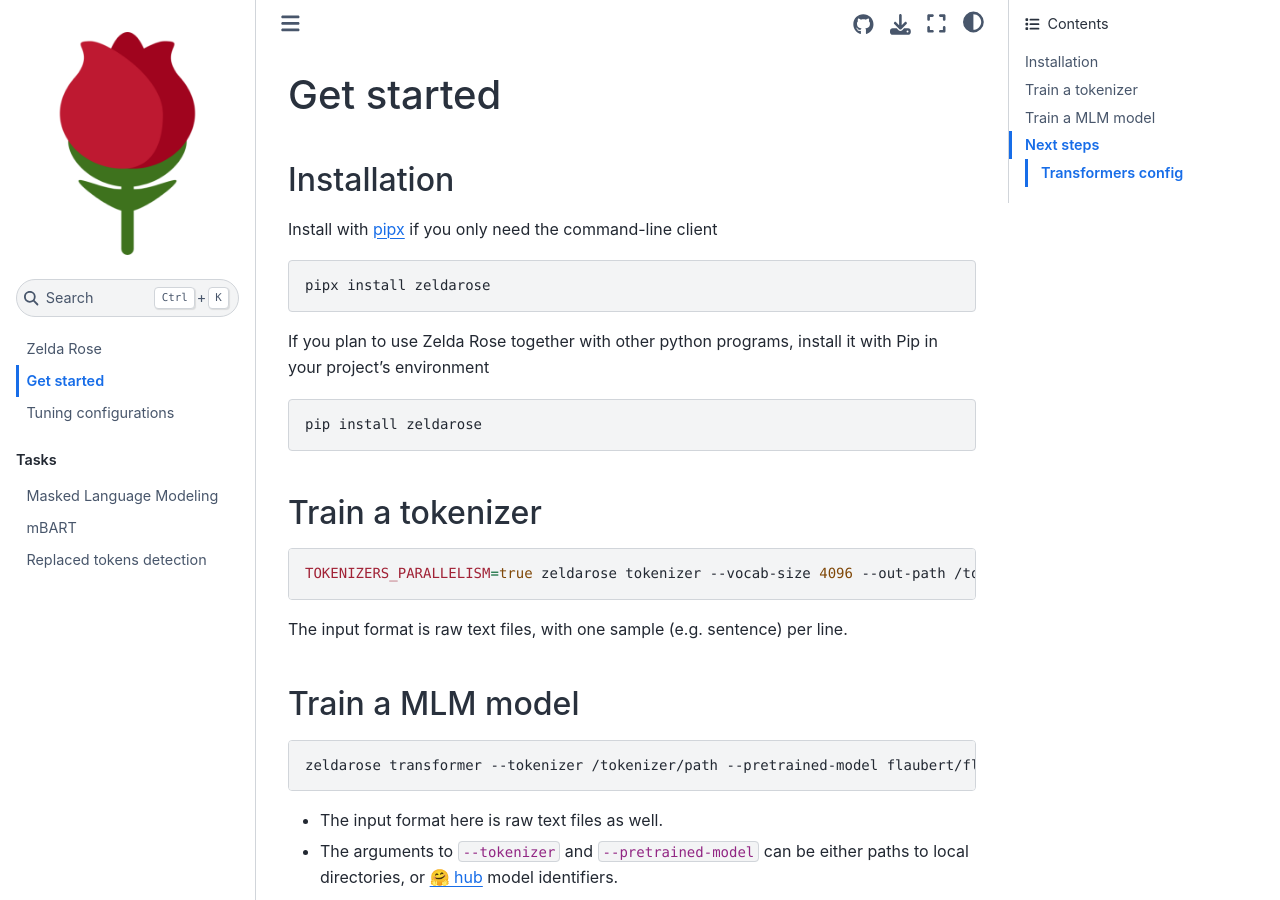
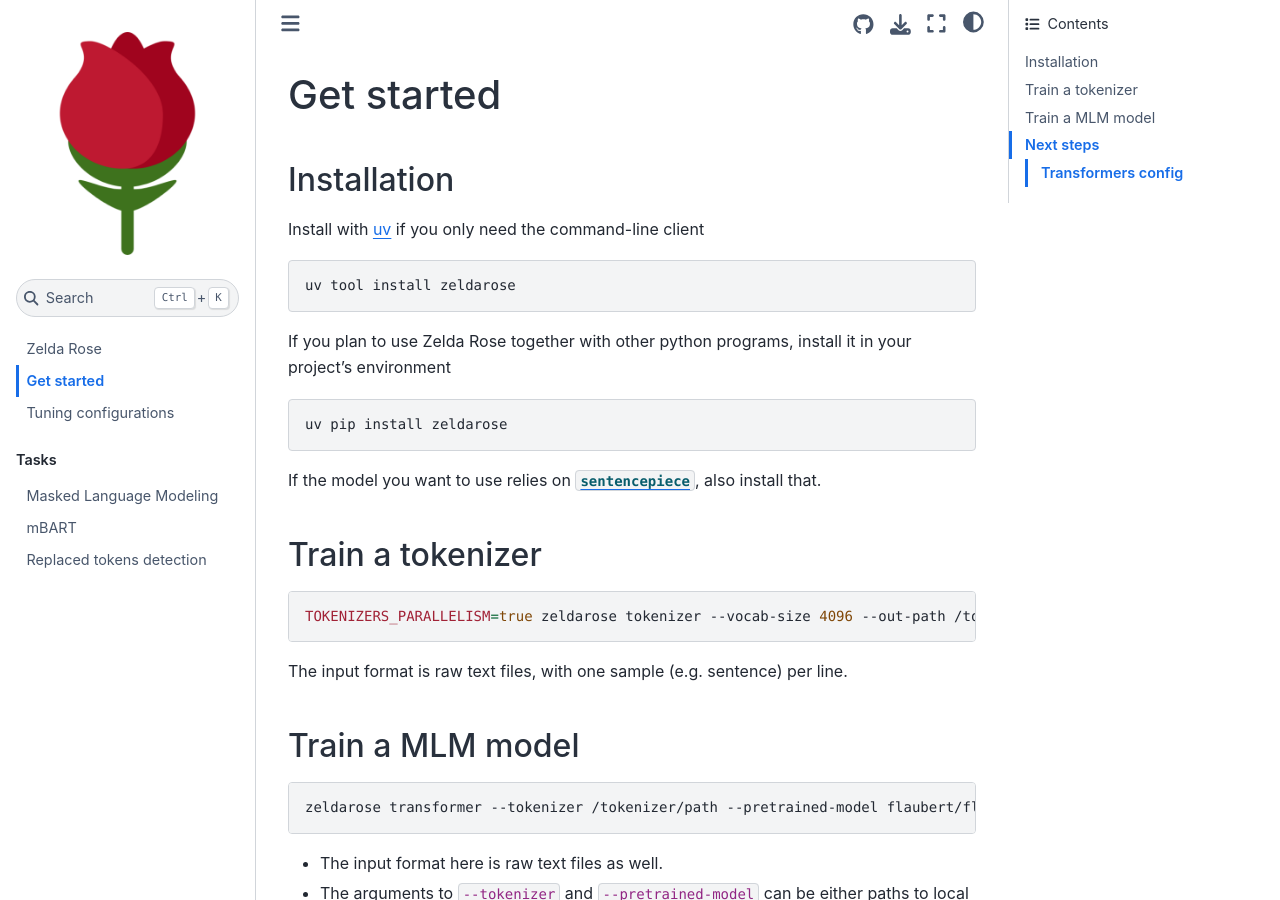
Before and after one commit to LoicGrobol/zeldarose, a Jupyter Book: the page built from docs/get_started.md, in a window 1280 px wide and 900 px high. Built offline with Jupyter Book 1.0.4 settings and Sphinx 7.4.7 and the Sphinx Book theme 1.1.4, drawn with Linux system fonts in a browser that asks for light colours.

Commit message:
remove sentencepiece hard dep

````diff
--- a/docs/get_started.md
+++ b/docs/get_started.md
@@ -3,18 +3,21 @@ Get started
 
 ## Installation
 
-Install with [pipx](https://pypa.github.io/pipx/) if you only need the command-line client
+Install with [uv](https://docs.astral.sh/uv) if you only need the command-line client
 
 ```bash
-pipx install zeldarose
+uv tool install zeldarose
 ```
 
-If you plan to use Zelda Rose together with other python programs, install it with Pip in your
+If you plan to use Zelda Rose together with other python programs, install it in your
 project's environment
 
 ```bash
-pip install zeldarose
+uv pip install zeldarose
 ```
+
+If the model you want to use relies on [`sentencepiece`](https://github.com/google/sentencepiece),
+also install that.
 
 ## Train a tokenizer
 
--- a/pyproject.toml
+++ b/pyproject.toml
@@ -30,7 +30,6 @@ dependencies = [
     "rich",
     "sacrebleu",
     "sacremoses",
-    "sentencepiece",
     "system_info",
     "tensorboardx",
     "torchmetrics >= 0.9, < 2.0",
````
Also changed, not shown: CHANGELOG.md (+3 -0 lines).
